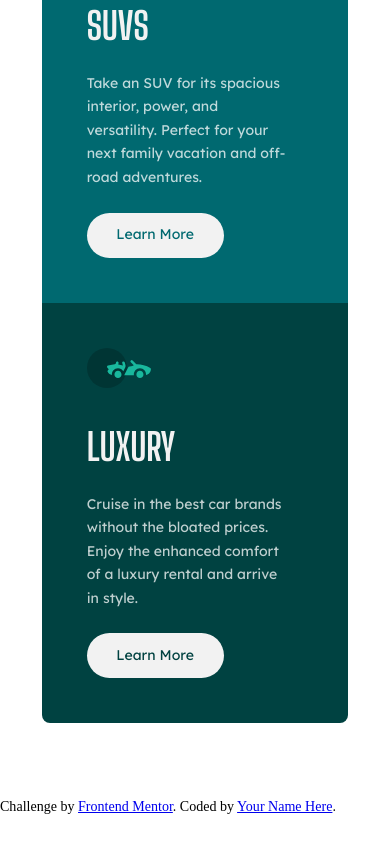
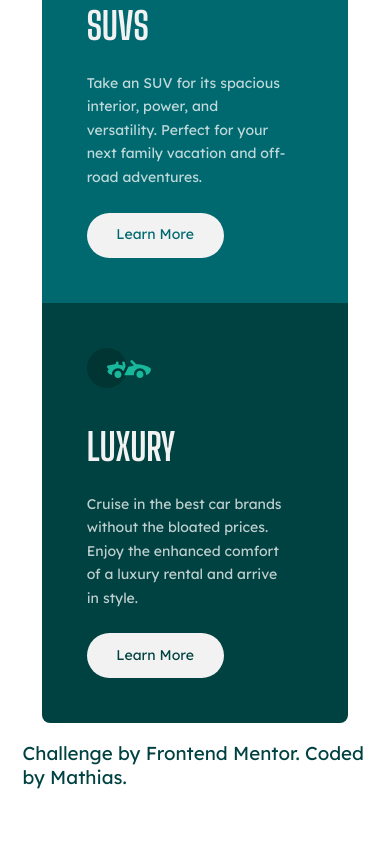
Before and after one commit to amathias17/3-Column-Preview-Card, a plain HTML site: page index.html in a window 390 px wide. Shown: the part 633-1486 px from the top of the page. Before the commit the page ends 1448 px from the top, so only its background shows below. Drawn offline with Linux system fonts and the light colour scheme.

Commit message:
Final Changes to Style

```diff
--- a/index.html
+++ b/index.html
@@ -40,13 +40,13 @@
         <button class="card__button">Learn More</button>
       </div>
     </div>
-  </main>
-  <div class="attribution">
     <div class="attribution">
       Challenge by <a href="https://www.frontendmentor.io?ref=challenge" target="_blank">Frontend Mentor</a>.
-      Coded by <a href="#">Your Name Here</a>.
+      Coded by <a href="https://github.com/amathias17" target="_blank">Mathias</a>.
     </div>
-  </div>
+
+  </main>
+
 
 </body>
 
--- a/styles.css
+++ b/styles.css
@@ -20,6 +20,7 @@
   align-items: center;
   justify-content: center;
   height: 100vh;
+  flex-direction: column;
 }
 
 /*===CARD OUTER PROPERTIES===*/
@@ -110,6 +111,19 @@
 
 /*===ATTRIBUTION===*/
 
+.attribution {
+  font-family: "Lexend Deca", sans-serif;
+  font-size: 1.25rem;
+  padding: 1.5rem;
+  color: var(--veryDarkCyan);
+}
+
+.attribution a {
+  text-decoration: none;
+  font-size: 1.25rem;
+  color: var(--veryDarkCyan);
+}
+
 /*===MEDIA QUERIES===*/
 
 @media screen and (max-width: 875px) {
@@ -138,4 +152,10 @@
   .card__description {
     padding-bottom: 1.5625rem;
   }
+
+  .attribution {
+    font-family: "Lexend Deca", sans-serif;
+    padding: 1.5rem;
+    margin-top: 1rem;
+  }
 }
```
